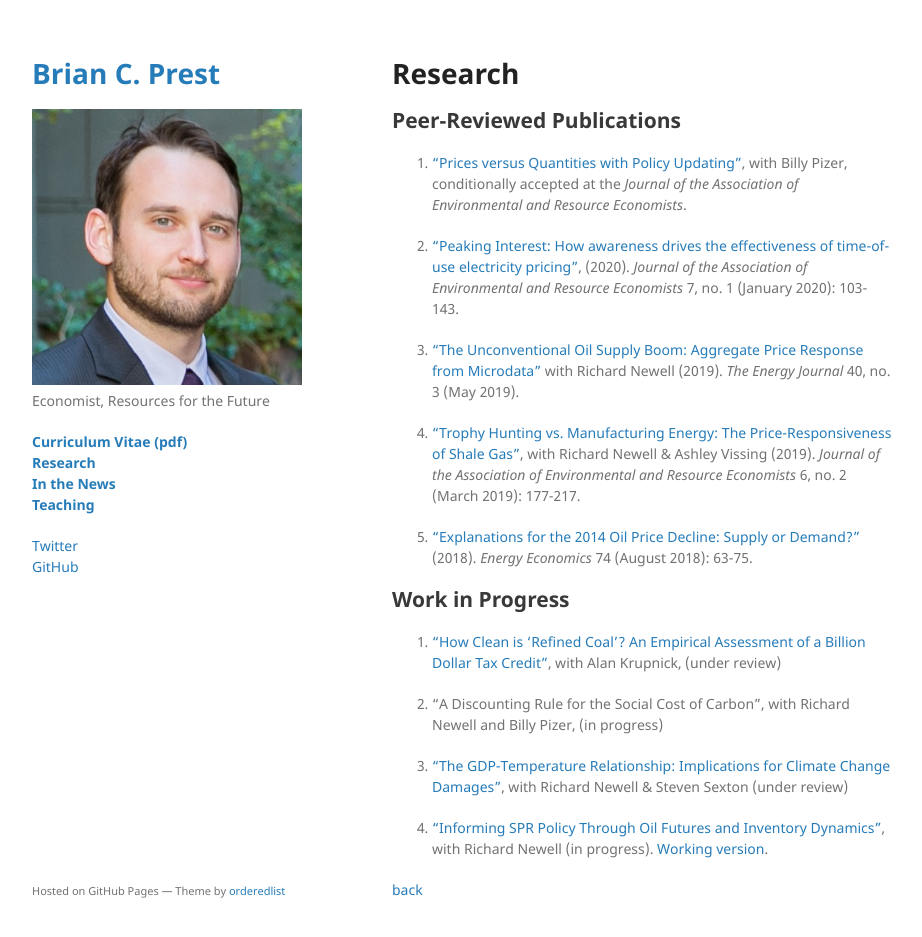
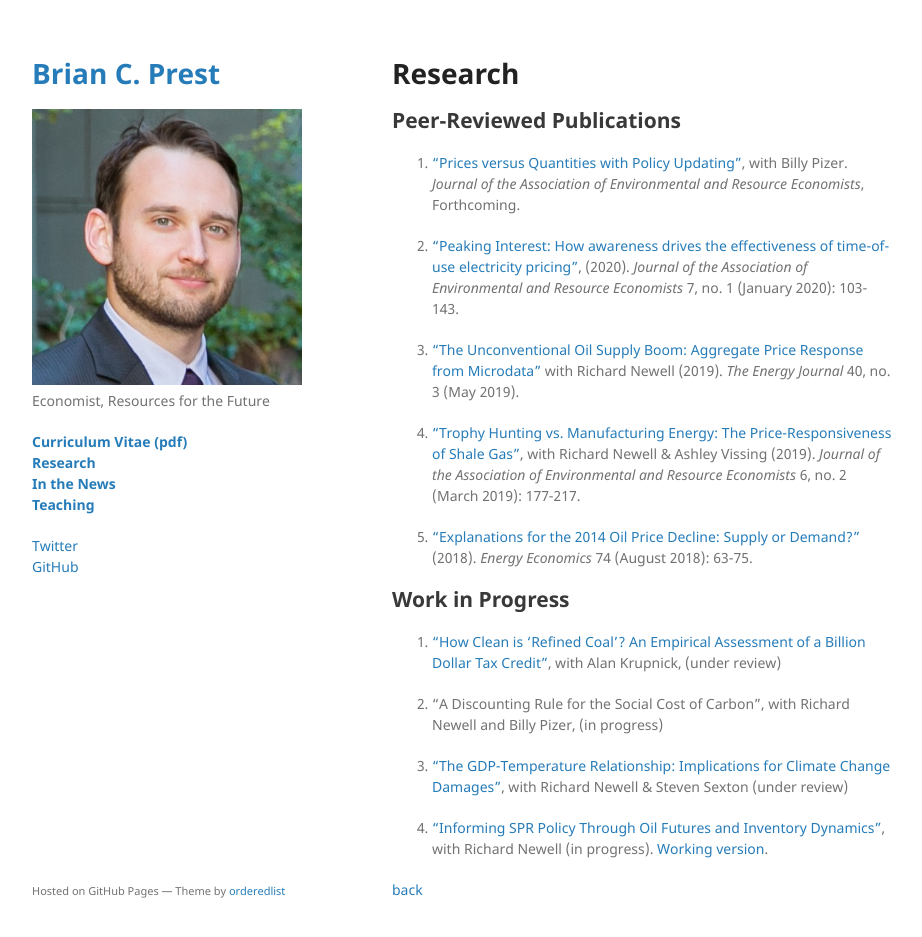
Before and after one commit to bprest/bprest.github.io, a Jekyll site: the page built from research.md, in a window 1280 px wide and 970 px high. Shown: the top 937 px of the window, without its empty margins (178-1100 px from the left). Built offline with Jekyll 4.4.1, drawn with Linux system fonts in a browser that asks for light colours; our own code applies the rules of GitHub Pages for plain Markdown files.

Commit message:
PvQ forthcoming

```diff
--- a/research.md
+++ b/research.md
@@ -6,7 +6,7 @@ layout: default
 
 ## Peer-Reviewed Publications
 
-1. [“Prices versus Quantities with Policy Updating”](http://www.nber.org/papers/w22379), with Billy Pizer, conditionally accepted at the _Journal of the Association of Environmental and Resource Economists_.
+1. [“Prices versus Quantities with Policy Updating”](https://www.journals.uchicago.edu/doi/abs/10.1086/707142), with Billy Pizer. _Journal of the Association of Environmental and Resource Economists_, Forthcoming.
 
 1. [“Peaking Interest: How awareness drives the effectiveness of time-of-use electricity pricing”](https://www.journals.uchicago.edu/doi/abs/10.1086/705798), (2020).  _Journal of the Association of Environmental and Resource Economists_ 7, no. 1 (January 2020): 103-143.
 
```
